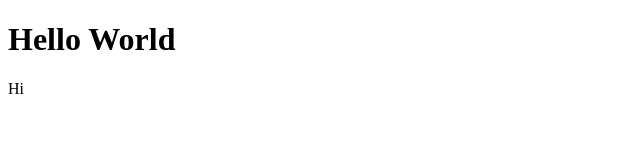
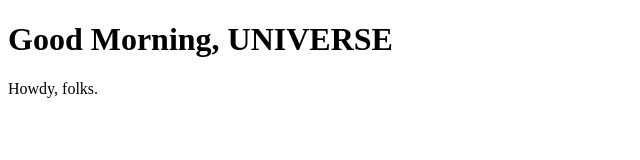
Before and after one commit to Ponmo/Ponmo, a plain HTML site: page index.html in a window 1280 px wide. Shown: the whole page, without its empty margins (0-640 px from the left). Drawn offline with Linux system fonts and the light colour scheme.

Commit message:
Update index.html

```diff
--- a/index.html
+++ b/index.html
@@ -2,7 +2,7 @@
 <html>
   <head><title>web page</title></head>
     <body>
-      <h1> Hello World </h1>
-      <p> Hi </p>
+      <h1> Good Morning, UNIVERSE </h1>
+      <p> Howdy, folks. </p>
   </body>
 </html>
```
